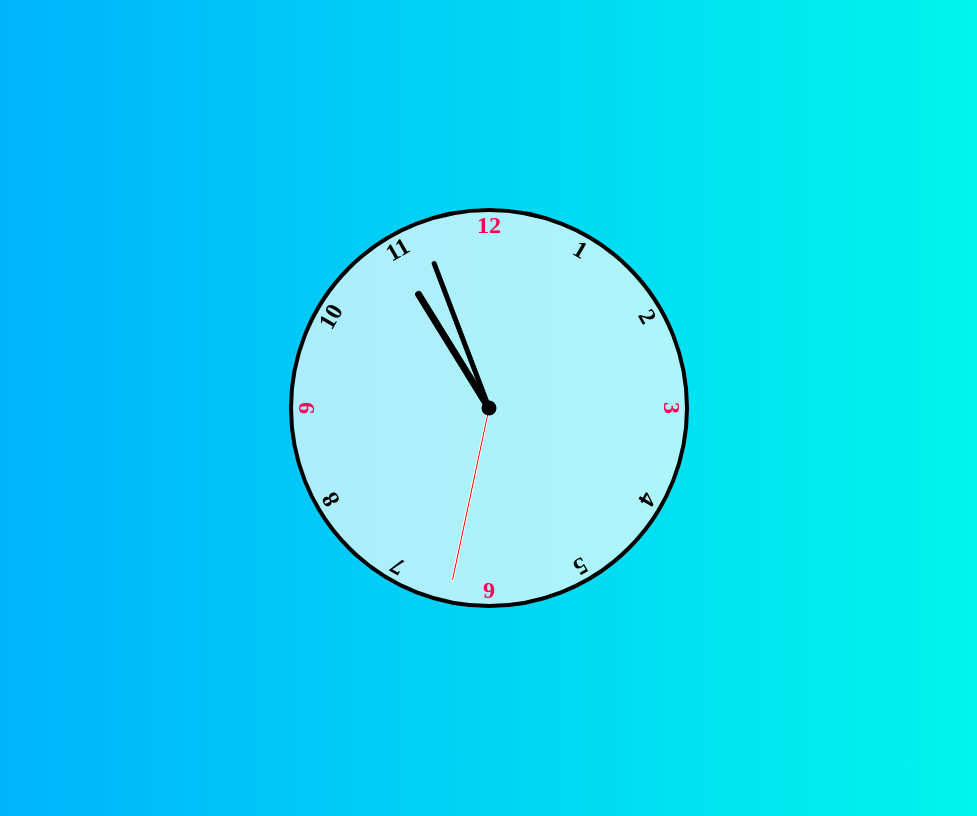
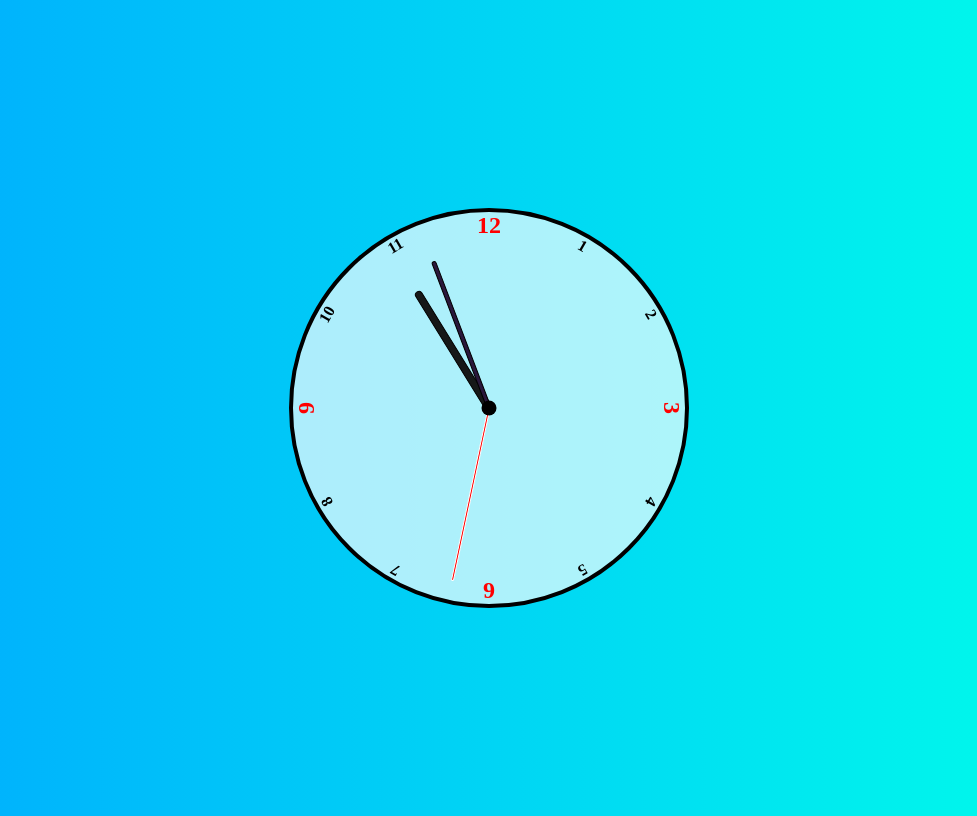
Before and after one commit to jeetech77/Clock-JS, a plain HTML site: page index.html in a window 1280 px wide. Shown: the whole page, without its empty margins (151-1128 px from the left). Drawn offline with Linux system fonts and the light colour scheme.

Commit message:
UI Improvment

```diff
--- a/style.css
+++ b/style.css
@@ -36,14 +36,21 @@ body {
   position: relative;
 }
 .clock .number {
-    font-size: 1.5rem;
-    font-weight: bold;
-  --rotation:0;
+  font-size: 1rem;
+  font-weight: bold;
+  --rotation: 0;
   position: absolute;
   width: 100%;
   height: 100%;
   text-align: center;
   transform: rotate(var(--rotation));
+}
+.clock .number3,
+.clock .number6,
+.clock .number9,
+.clock .number12 {
+  color: rgb(255, 0, 0);
+  font-size: 1.5rem;
 }
 .clock .number1 {
   --rotation: 30deg;
@@ -53,7 +60,6 @@ body {
 }
 .clock .number3 {
   --rotation: 90deg;
-  color: rgb(255, 0, 85);
 }
 .clock .number4 {
   --rotation: 120deg;
@@ -63,8 +69,6 @@ body {
 }
 .clock .number6 {
   --rotation: 180deg;
-    color: rgb(255, 0, 85);
-
 }
 .clock .number7 {
   --rotation: 210deg;
@@ -74,8 +78,6 @@ body {
 }
 .clock .number9 {
   --rotation: 270deg;
-    color: rgb(255, 0, 85);
-
 }
 .clock .number10 {
   --rotation: 300deg;
@@ -85,8 +87,6 @@ body {
 }
 .clock .number12 {
   --rotation: 360deg;
-    color: rgb(255, 0, 85);
-
 }
 
 .clock .hand {
@@ -113,12 +113,12 @@ body {
 .clock .Minute {
   width: 5px;
   height: 40%;
-  background-color: black;
+  background-color: rgb(42, 24, 60);
   border: 1px solid black;
 }
 .clock .Hour {
-  width: 7px;
+  width: 8px;
   height: 35%;
-  background-color: black;
+  background-color: rgb(22, 24, 24);
   border: 1px solid black;
 }
```
